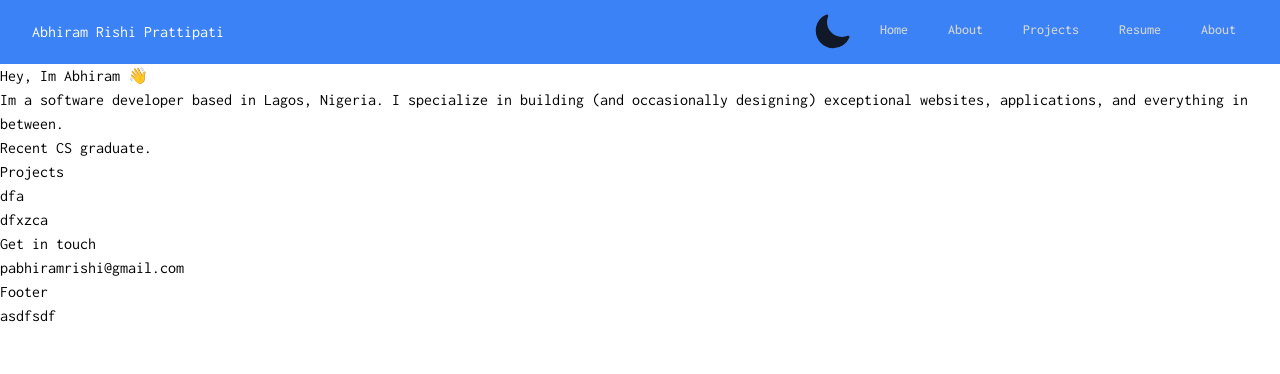
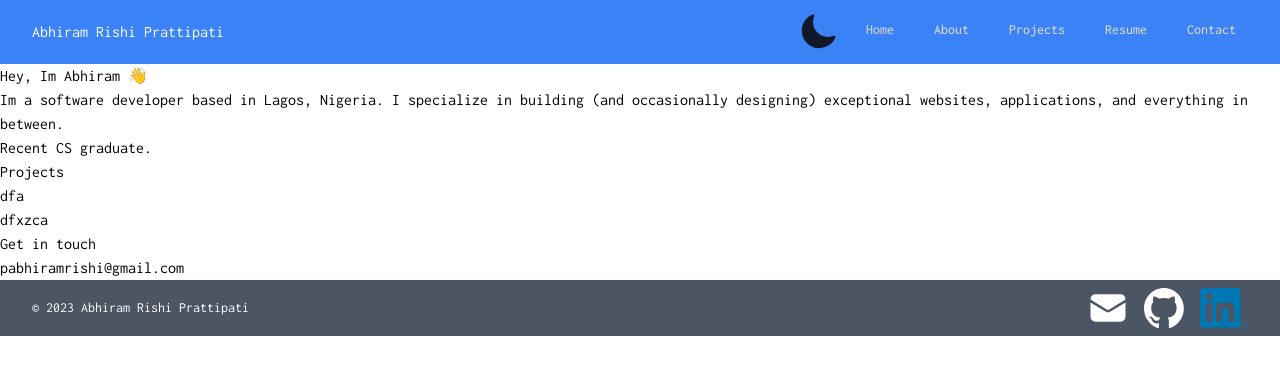
Before and after one commit to abhiramrp/portfolio_website, a Next.js app: page / in a window 1280 px wide. Shown: the top 374 px of the page. Built offline with nearby package versions, Linux system fonts and the light colour scheme.

Commit message:
done with footer

```diff
--- a/src/components/Footer.tsx
+++ b/src/components/Footer.tsx
@@ -1,30 +1,48 @@
 import Link from "next/link";
+import Image from "next/image";
+
+import { EnvelopeIcon } from "@heroicons/react/24/solid";
 
 export default function Footer() {
     return (
-        <div className="footer-container">
-            <p>
-                Footer
-            </p>
-            <div className="social_icons">
-                asdfsdf
-                <Link
-                    href="https://github.com/abhiramrp"
-                    aria-label="GitHub"
-                    target="_blank"
-                    rel="noopener noreferrer"
-                >
-                    <i className="fa-brands fa-github"></i>
-                </Link>
-                <Link
-                    href="https://www.linkedin.com/in/abhiramprattipati/"
-                    aria-label="LinkedIn"
-                    target="_blank"
-                    rel="noopener noreferrer"
-                >
-                    <i className="fa-brands fa-linkedin"></i>
-                </Link>
+
+        <footer className="bg-gray-600 text-white mx-auto px-4 sm:px-6 lg:px-8">
+            <div className="md:flex md:items-center md:justify-between py-2">
+                <span className="text-sm">
+                    © {new Date().getFullYear()} Abhiram Rishi Prattipati
+                </span>
+
+                <div className="ml-4 flex justify-center items-center space-x-4">
+
+                    <div className="w-10 h-10 relative">
+                        <Link href="mailto:pabhiramrishi@gmail.com">
+                            <EnvelopeIcon className="h-10" />
+                        </Link>
+                    </div>
+
+                    <div className="w-10 h-10 relative p-2">
+                        <Link href="https://github.com/abhiramrp">
+                            <Image sizes="100%" layout="fill" objectFit="cover" quality={100} src="/logos/github.svg" alt="github"  />
+                        </Link>
+                    </div>
+
+                    <div className="w-12 h-10 relative">
+                        <Link href="https://www.linkedin.com/in/abhiramprattipati/">
+
+                            <Image sizes="100%" layout="fill" objectFit="cover" quality={100} src="/logos/linkedin.svg" alt="github"  />
+                        </Link>
+                    </div>
+
+
+                </div>
             </div>
-        </div>
+
+
+        </footer>
     )
 }
+
+
+/**
+ * <Image fill={true} src="/logos/github.svg" alt="github"  />
+ */
--- a/src/components/Navbar.tsx
+++ b/src/components/Navbar.tsx
@@ -39,7 +39,7 @@ export default function Navbar() {
                     Resume
                 </Link>
                 <Link href="/contact" className="text-gray-300 hover:bg-gray-700 hover:text-white px-3 py-2 rounded-md text-sm font-medium">
-                    About
+                    Contact
                 </Link>
 
                 </div>
```
Also changed, not shown: public/logos/github.svg (added), public/logos/linkedin.svg (added).
